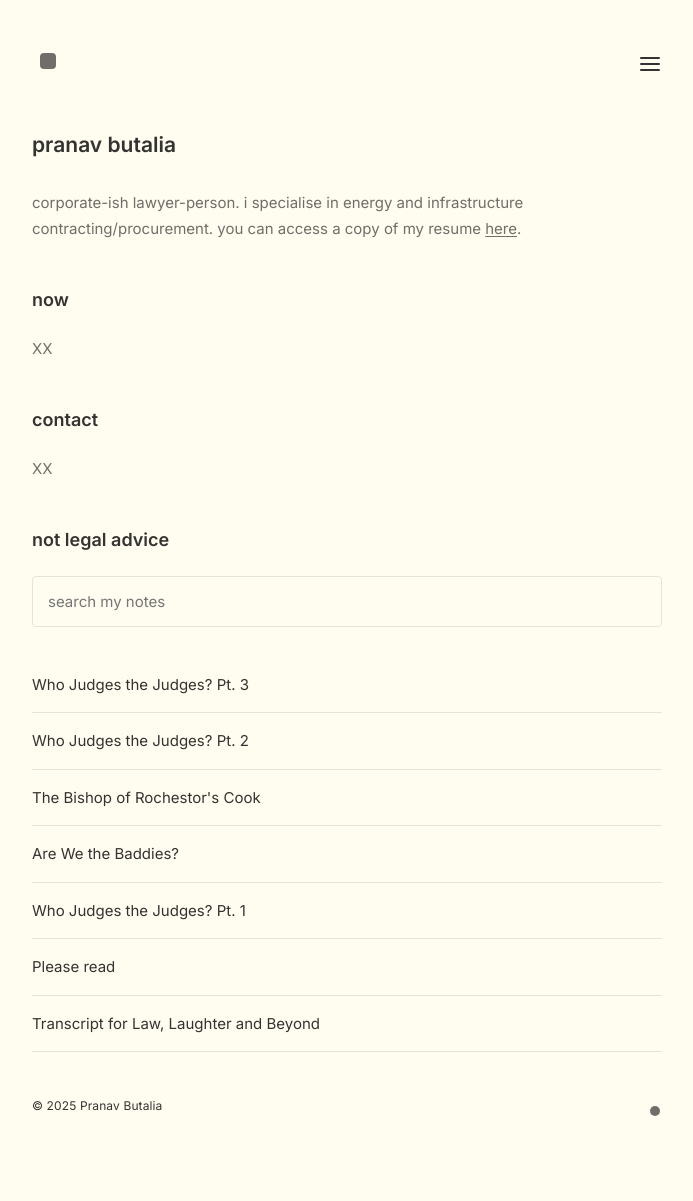
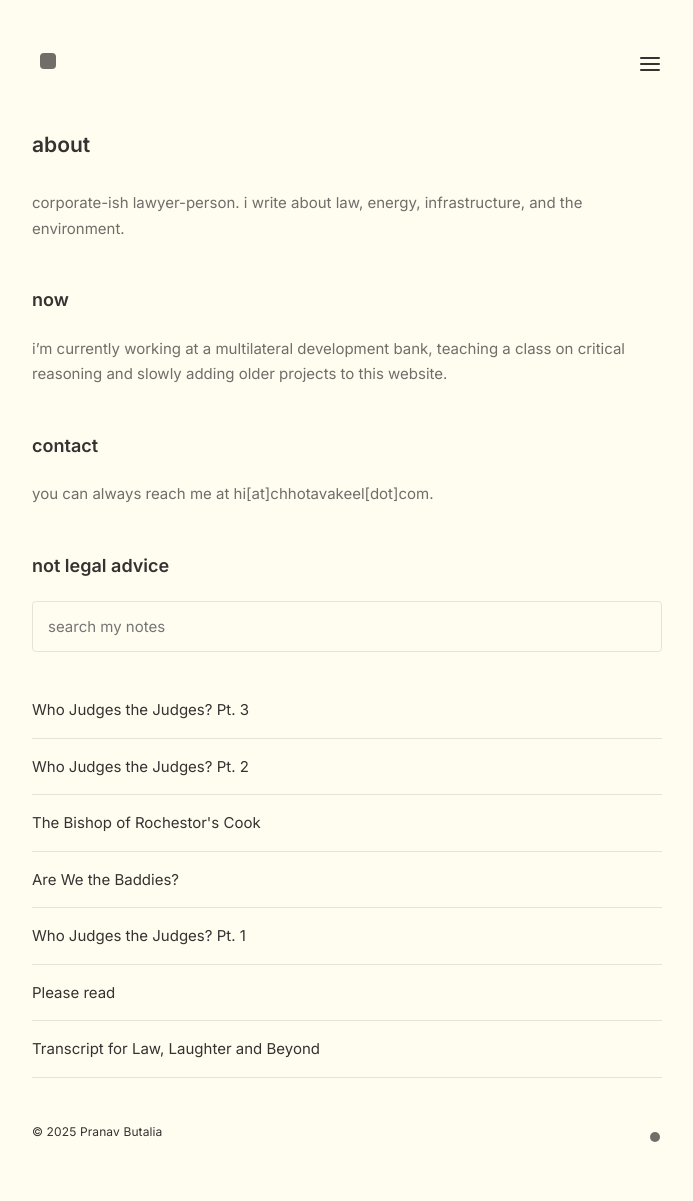
Before and after one commit to chhotavakeel/updatedsite, a Jekyll site: the page built from pages/index.md, in a window 1280 px wide. Shown: the whole page, without its empty margins (293-986 px from the left). Built offline with Jekyll 4.4.1, drawn with Linux system fonts in a browser that asks for light colours; before the commit the page ends 1175 px from its top, so only the background shows below that.

Commit message:
Revise title and content in index.md
Updated the title and content to reflect a focus on law, energy, infrastructure, and the environment.

```diff
--- a/pages/index.md
+++ b/pages/index.md
@@ -1,11 +1,11 @@
 ---
 layout: Post
 permalink: /
-title: pranav butalia
+title: about
 ---
-corporate-ish lawyer-person. i specialise in energy and infrastructure contracting/procurement. you can access a copy of my resume <a href="/resume">here</a>.
+corporate-ish lawyer-person. i write about law, energy, infrastructure, and the environment.
 <h2>now</h2>
-XX
+i'm currently working at a multilateral development bank, teaching a class on critical reasoning and slowly adding older projects to this website.
 <h2>contact</h2>
-XX
+you can always reach me at hi[at]chhotavakeel[dot]com.
 <h2>not legal advice </h2>
```
